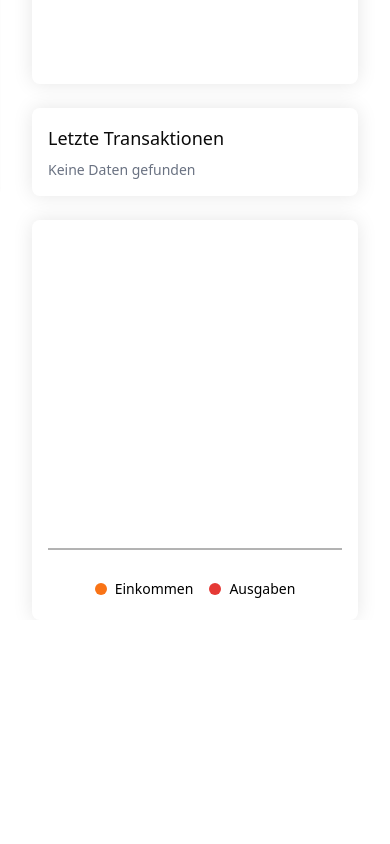
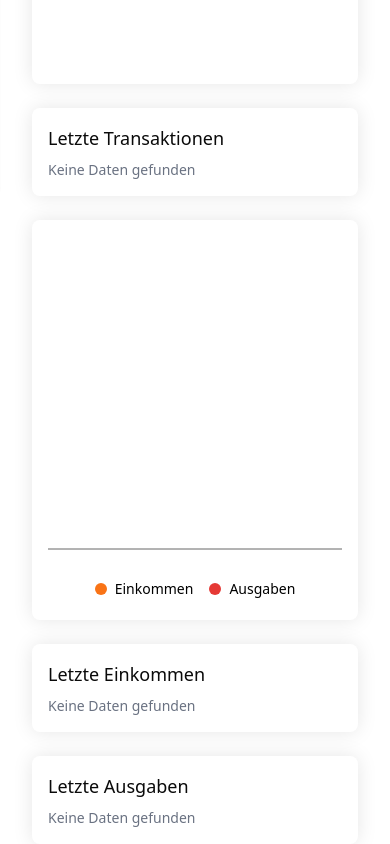
Before and after one commit to Marvin348/CashMate, a React (Vite) app: page / in a window 390 px wide. Shown: the part 649-1493 px from the top of the page. Before the commit the page ends 1269 px from the top, so only its background shows below. Built offline with nearby package versions, Linux system fonts and the light colour scheme.

Commit message:
added grid-component in dashbaord by sorting per date

```diff
--- a/src/components/charts/TransactionPieChart.tsx
+++ b/src/components/charts/TransactionPieChart.tsx
@@ -16,8 +16,6 @@ const TransactionPieChart = ({
     { name: "Einnahmen", value: income, fill: "#f97316" },
     { name: "Ausgaben", value: expense, fill: "#e53935" },
   ];
-
-  // { name: "Gesamtsumme", value: balance, fill: "#4c51bf" },
 
   return (
     <ResponsiveContainer width="100%" height={300}>
--- a/src/constants/page-text.ts
+++ b/src/constants/page-text.ts
@@ -1,6 +1,6 @@
 export const PAGE_TEXT = {
   income: {
-    title: "Einnahmen im Blick",
+    title: "Einkommen im Blick",
     subtitle:
       "Behalte deine Einnahmen im Auge und sieh, wohin dein Geld fließt.",
   },
--- a/src/pages/DashboardPage.tsx
+++ b/src/pages/DashboardPage.tsx
@@ -5,6 +5,7 @@ import GridTransactions from "@/components/transaction/GridTransactions";
 import { DASHBOARD_CARDS } from "@/constants/dashboard-cards";
 import useTransactionsStore from "@/storage/useTransactionsStore";
 import { calcTotal } from "@/utils/calcTotal";
+import { getRecentTransactions } from "@/utils/getRecentTransactions";
 const DashboardPage = () => {
   const transactions = useTransactionsStore((state) => state.transactions);
 
@@ -30,10 +31,15 @@ const DashboardPage = () => {
     },
   ];
 
-  const recentTransactions = [...transactions]
-    .sort((a, b) => new Date(b.date).getTime() - new Date(a.date).getTime())
-    .slice(0, 6);
-
+  const recentTransactions = getRecentTransactions(transactions);
+  const recentIncomeTransactions = getRecentTransactions(
+    transactions,
+    "income"
+  );
+  const recentExpenseTransactions = getRecentTransactions(
+    transactions,
+    "expense"
+  );
 
   return (
     <>
@@ -64,6 +70,18 @@ const DashboardPage = () => {
       <div className="mt-6 w-full h-[400px] p-4 rounded-md custom-shadow">
         <IncomeExpenseChart data={transactions} />
       </div>
+
+      <div className="mt-6 grid grid-cols-1 md:grid-cols-2 gap-x-8 gap-6">
+        <div className="w-full p-4 rounded-md custom-shadow">
+          <h2 className="font-medium text-lg mb-2">Letzte Einkommen</h2>
+          <GridTransactions data={recentIncomeTransactions} />
+        </div>
+
+        <div className="w-full p-4 rounded-md custom-shadow">
+          <h2 className="font-medium text-lg mb-2">Letzte Ausgaben</h2>
+          <GridTransactions data={recentExpenseTransactions} />
+        </div>
+      </div>
     </>
   );
 };
--- a/src/pages/transactions/TransactionPage.tsx
+++ b/src/pages/transactions/TransactionPage.tsx
@@ -57,7 +57,7 @@ const TransactionPage = ({ type }: TransactionPageProps) => {
 
       <div className="mt-6 p-4 custom-shadow rounded-md">
         <h2 className="font-bold text-lg mb-4">
-          {type === "income" ? "Alle Einnahmen" : "Alle Ausgaben"}
+          {type === "income" ? "Alle Einkommen" : "Alle Ausgaben"}
         </h2>
         <div className="grid grid-cols-1 sm:grid-cols-2 md:grid-cols-1 lg:grid-cols-2 lg:gap-x-12 gap-x-8">
           <GridTransactions
--- /dev/null
+++ b/src/utils/getRecentTransactions.ts
@@ -0,0 +1,16 @@
+import type { Transaction } from "@/types/transaction";
+
+export const getRecentTransactions = (
+  transactions: Transaction[],
+  type?: "income" | "expense"
+) => {
+  let result = [...transactions];
+
+  if (type) {
+    result = result.filter((t) => t.type === type);
+  }
+
+  return result
+    .sort((a, b) => new Date(b.date).getTime() - new Date(a.date).getTime())
+    .slice(0, 6);
+};
```
